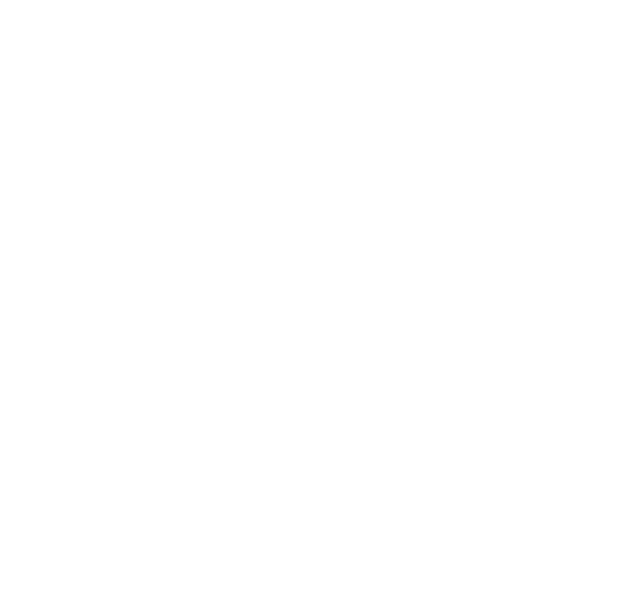
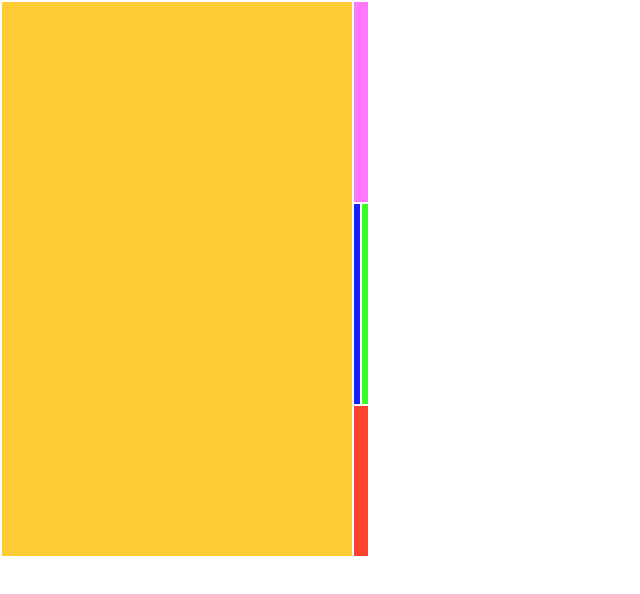
Before and after one commit to nikaz123/html123-, a plain HTML site: page Lesson5/lesson5.html in a window 1280 px wide. Shown: the whole page, without its empty margins (0-640 px from the left). Drawn offline with Linux system fonts and the light colour scheme.

Commit message:
commit lesson5

```diff
--- a/Lesson5/lesson5.html
+++ b/Lesson5/lesson5.html
@@ -6,6 +6,81 @@
     <link rel="stylesheet" href="style/lesson5.css" >
 </head>
 <body>
+   <!---<table>
+     <thead>
 
+        <tr>
+            <th>   HEAD1     </th>
+            <th>   HEAD2     </th>
+            <th>   HEAD3     </th>
+        </tr>
+
+
+     </thead>
+
+ <tbody>
+ <tr>
+     <td>Row1 - col1   </td>
+     <td>Row2 - col2   </td>
+     <td>Row3 - col3   </td>
+
+ </tr>
+
+ <tr>
+     <td>Row1 - col1   </td>
+     <td>Row2 - col2   </td>
+     <td>Row3 - col3   </td>
+ </tr>
+
+
+ <tr>
+
+     <td>Row1 - col1   </td>
+     <td>Row2 - col2   </td>
+     <td>Row3 - col3   </td>
+
+ </tr>
+
+
+ <tr>
+
+     <td>Row1 - col1   </td>
+     <td>Row2 - col2   </td>
+     <td>Row3 - col3   </td>
+
+ </tr>
+
+ </tbody>
+
+</table> -->
+
+<table>
+
+
+<tbody>
+<tr>
+    <td rowspan="3" id="menu"> &nbsp   </td>
+    <td colspan="2" id="header">  &nbsp   </td>
+
+</tr>
+<tr>
+    <td id="content">  &nbsp   </td>
+    <td id="ad">   &nbsp   </td>
+
+</tr>
+
+<tr>
+
+    <td colspan="2" id="note">   &nbsp </td>
+
+
+</tr>
+
+
+</tbody>
+
+</thead>
+
+</table>
 </body>
 </html>
--- a/Lesson5/style/lesson5.css
+++ b/Lesson5/style/lesson5.css
@@ -0,0 +1,59 @@
+/*table {
+    border: 1px solid #000;
+    border-collapse: collapse; /* рамки накладываются и остаются в 1 пкс*/
+}
+
+/*
+td, th {
+    border: 1px solid #000;
+    }
+
+td { border-bottom: none; /*нет рамок горизонтальных*/
+    /* border-top: none;}
+/*
+thead {
+    background-color: black;
+    color: white;
+}
+
+tbody tr:nth-child(even)  {
+background-color: #ddd;
+
+} */
+
+table {
+    height: 100%;
+    width: 100%;
+    border-collapse: collapse; /* рамки накладываются и остаются в 1 пкс*/
+}
+td  {
+    box-sizing: border-box;
+}
+
+html, body {
+    height: 100%;
+    width: 100%;
+    margin: 0;
+}
+#menu {
+    width: 350px;
+    background-color: #ffcc33;
+}
+#header {
+    height: 200px;
+    background-color: #ff77fc;
+}
+
+#ad {
+    height: 200px;
+    background-color: #38ff2a;
+}
+
+#note {
+    height: 150px;
+    background-color: #ff412d;
+}
+#content {
+    height: 150px;
+    background-color: #1721ff;
+}
```
